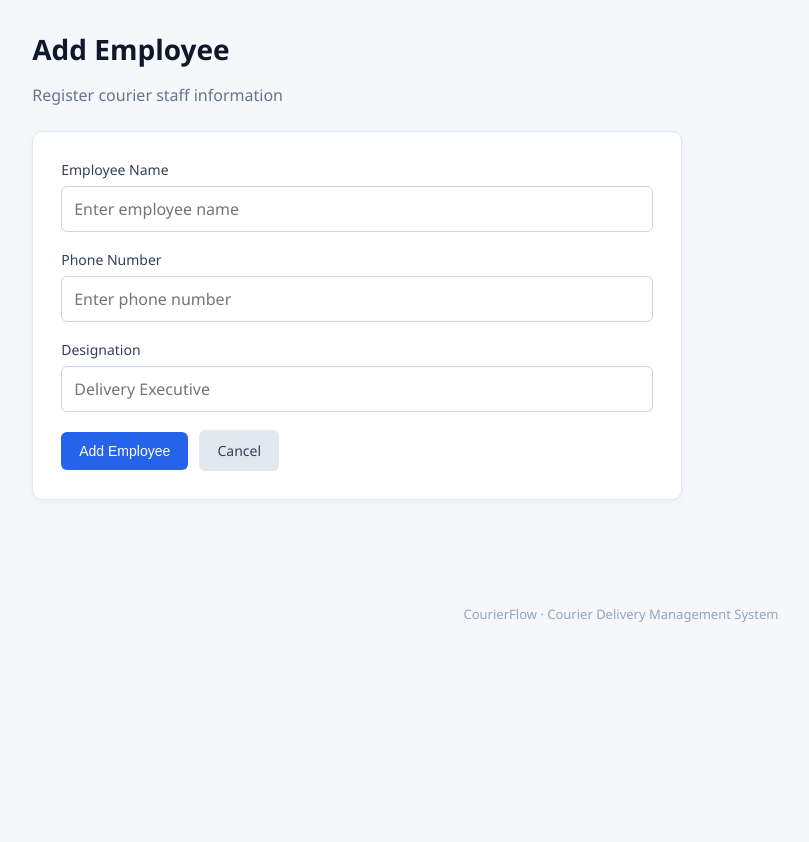
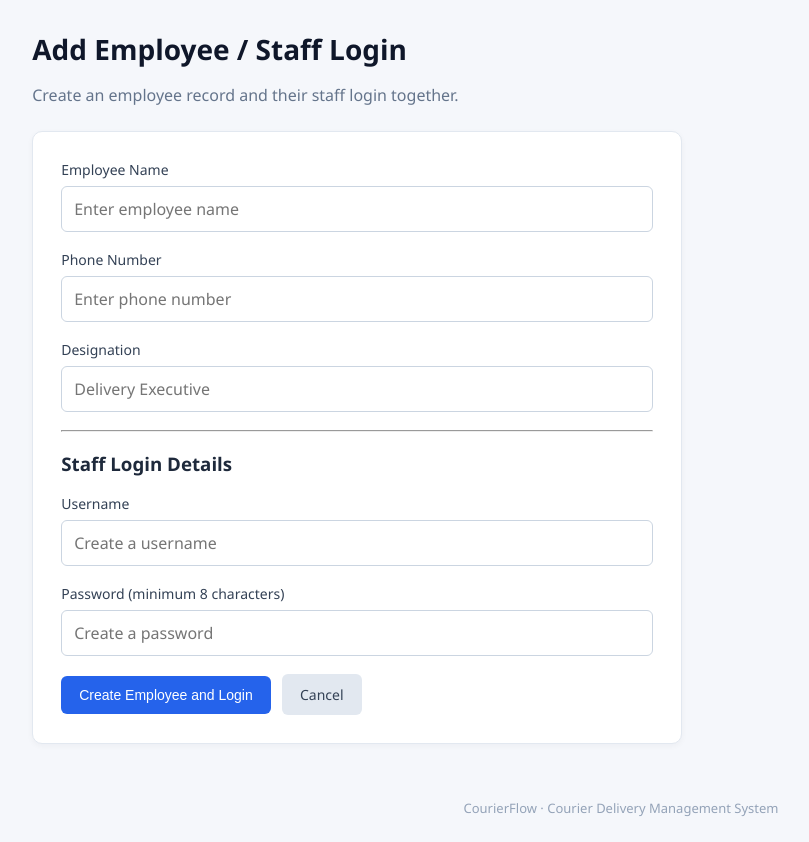
Before and after one commit to tharunrajkperiye-a11y/courier-delivery-management-system, a Flask app: template templates/add_employee.html in a window 1280 px wide. Shown: the part 66-908 px from the top of the page, without its empty margins (19-828 px from the left). Before the commit the page ends 688 px from the top, so only its background shows below. Run offline with Flask 3, Linux system fonts and the light colour scheme; the template is opened without the code that fills it, so the values that code supplies are empty; parts of the project's set-up code (start-up, migrations or seed data) failed here and were passed over.

Commit message:
Enhance add employee form with login fields
Updated the add employee form to include staff login details.

```diff
--- a/templates/add_employee.html
+++ b/templates/add_employee.html
@@ -1,78 +1,80 @@
 {% extends "base.html" %}
 
-{% block title %}
-Add Employee - CourierFlow
-{% endblock %}
-
+{% block title %}Add Employee - CourierFlow{% endblock %}
 
 {% block content %}
 
 <div class="page-header">
-
-    <h1>Add Employee</h1>
-
-    <p>
-        Register courier staff information
-    </p>
-
+    <h1>Add Employee / Staff Login</h1>
+    <p>Create an employee record and their staff login together.</p>
 </div>
-
 
 <div class="form-card">
 
-    <form method="POST">
-
+    <form method="post">
 
         <div class="form-group">
-
             <label>Employee Name</label>
-
             <input
                 type="text"
                 name="name"
                 placeholder="Enter employee name"
                 required
             >
-
         </div>
 
-
         <div class="form-group">
-
             <label>Phone Number</label>
-
             <input
                 type="text"
                 name="phone"
                 placeholder="Enter phone number"
                 required
             >
-
         </div>
 
-
         <div class="form-group">
-
             <label>Designation</label>
-
             <input
                 type="text"
                 name="designation"
                 placeholder="Delivery Executive"
                 required
             >
-
         </div>
 
+        <hr>
+
+        <h3>Staff Login Details</h3>
+
+        <div class="form-group">
+            <label>Username</label>
+            <input
+                type="text"
+                name="username"
+                placeholder="Create a username"
+                autocomplete="username"
+                required
+            >
+        </div>
+
+        <div class="form-group">
+            <label>Password (minimum 8 characters)</label>
+            <input
+                type="password"
+                name="password"
+                minlength="8"
+                autocomplete="new-password"
+                placeholder="Create a password"
+                required
+            >
+        </div>
 
         <button class="btn btn-primary" type="submit">
-            Add Employee
+            Create Employee and Login
         </button>
 
-        <a href="/" class="btn btn-secondary">
-            Cancel
-        </a>
-
+        <a href="/" class="btn btn-secondary">Cancel</a>
 
     </form>
 
```
